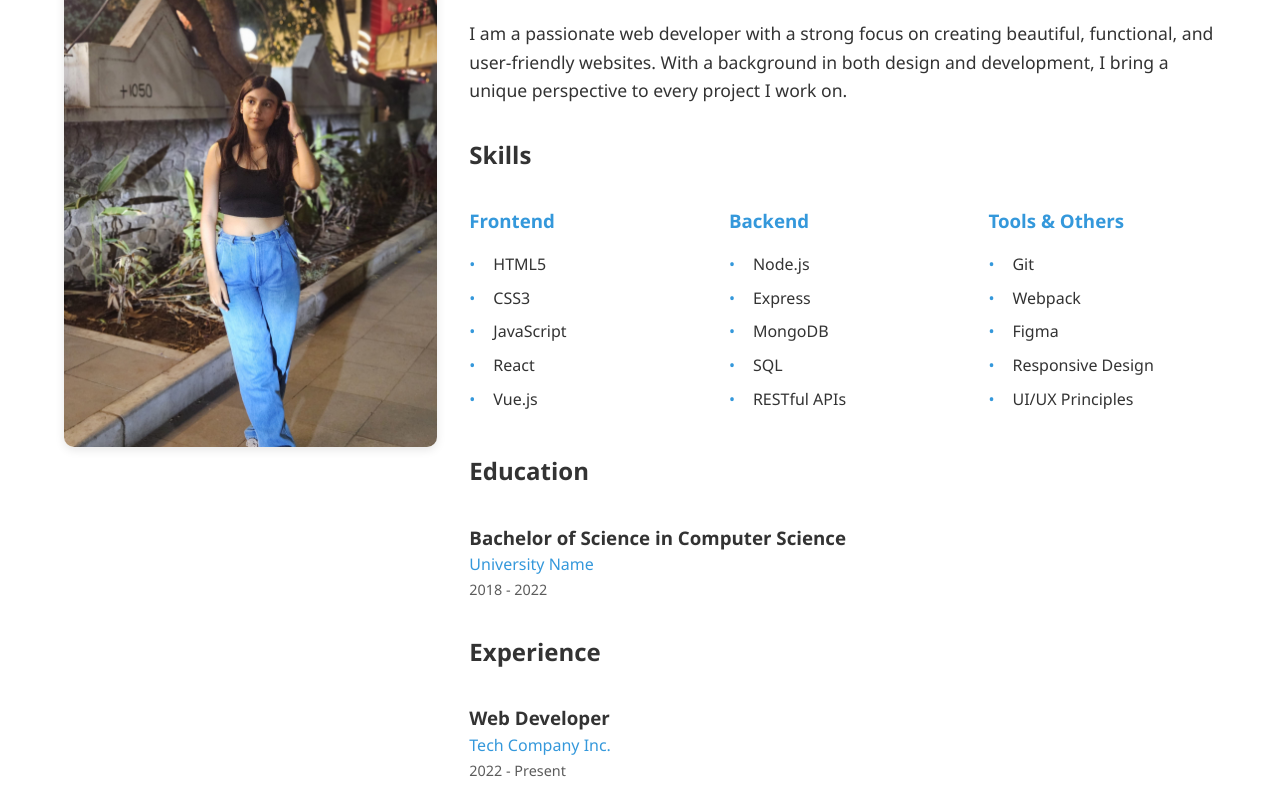
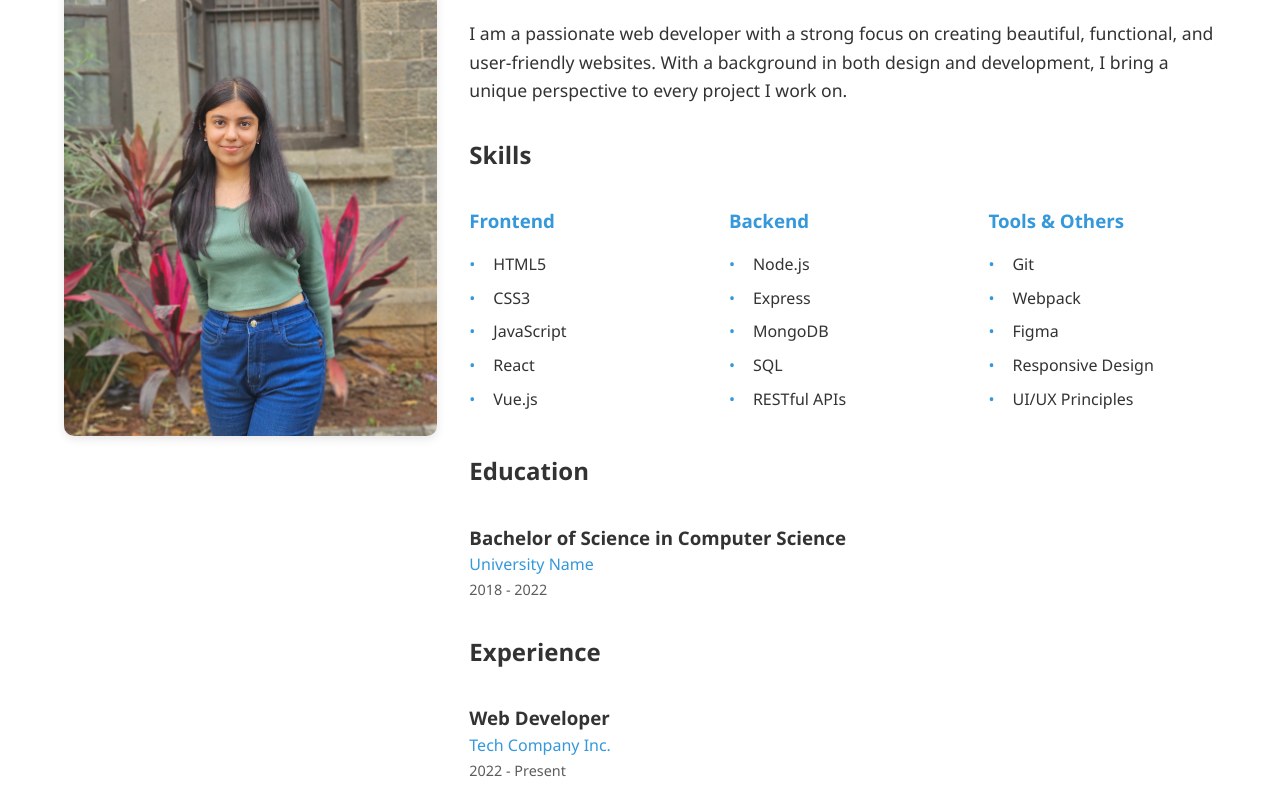
Before and after one commit to Shrav-HD/Its-goxd, a plain HTML site: page about.html in a window 1280 px wide. Shown: the part 179-966 px from the top of the page. Drawn offline with Linux system fonts and the light colour scheme.

Commit message:
Update about.html

```diff
--- a/about.html
+++ b/about.html
@@ -29,7 +29,7 @@
         <section class="about-section">
             <div class="about-container">
                 <div class="about-image">
-                    <img src="images/PhotoS.jpg" alt="Profile Picture">
+                    <img src="images/PhotoS1.jpg" alt="Profile Picture">
                 </div>
                 <div class="about-content">
                     <h1>About Me</h1>
```
